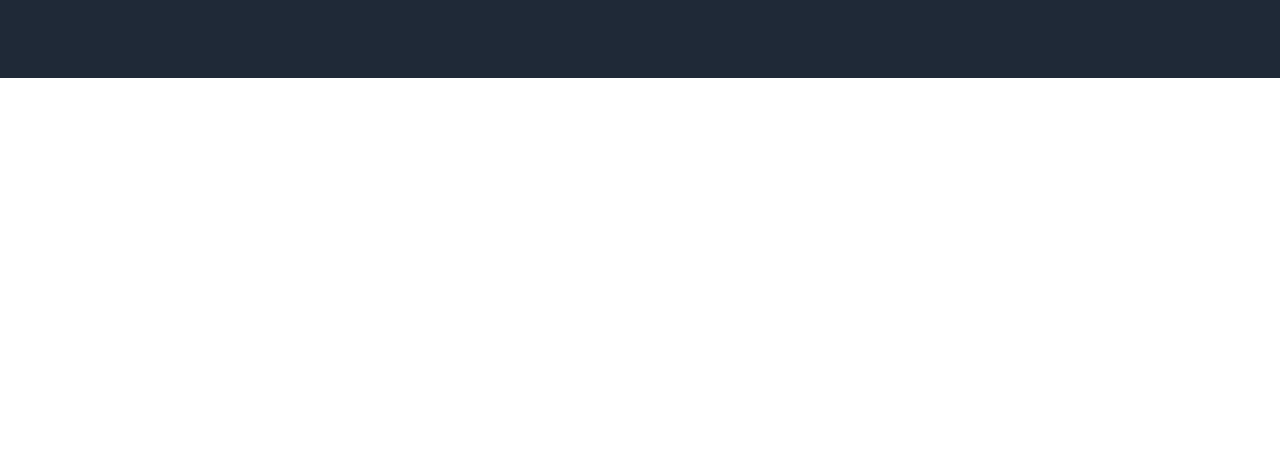
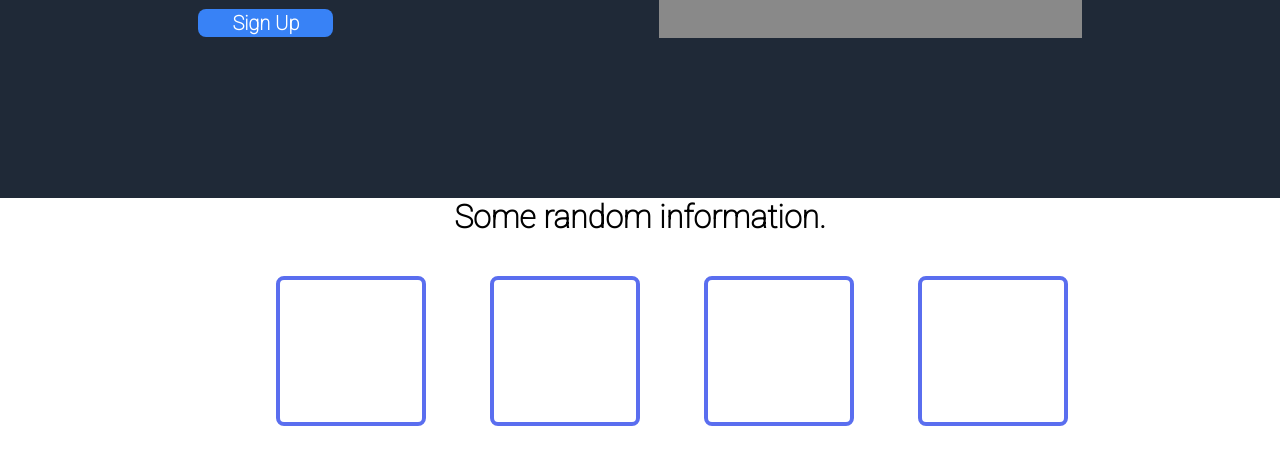
Before and after one commit to timsd21/landing-page-odin, a plain HTML site: page index.html in a window 1280 px wide. Shown: the part 422-898 px from the top of the page. Before the commit the page ends 800 px from the top, so only its background shows below. Drawn offline with Linux system fonts and the light colour scheme.

Commit message:
added the squares html plus css

```diff
--- a/index.html
+++ b/index.html
@@ -30,5 +30,14 @@
             <img src="" alt="this is a placeholder for an image">
         </div>
     </div>
+    <div class="squares-bod">
+        <h1 class="info">Some random information.</h1>
+        <div class="squares">
+        <div class="square"></div>
+        <div class="square"></div>
+        <div class="square"></div>
+        <div class="square"></div>
+    </div>
+    </div>
 </body>
 </html>
--- a/style.css
+++ b/style.css
@@ -34,7 +34,7 @@ font-weight: bolder;
 .awe{
     display: flex;
     justify-content: center;
-    height: 55vh;
+    height: 70vh;
     background-color: #1F2937;
     color:white;
     align-items: center;
@@ -70,3 +70,22 @@ font-weight: bolder;
     margin-top: 1.5vh;
     font-weight: 900;
 }
+
+.squares-bod{
+text-align: center;}
+
+.squares{
+display: flex;
+height:200px;
+justify-content: center;
+}
+.squares-bod h1{
+    margin-bottom: 5vh;
+}
+.square{
+    border: 4px solid rgb(90, 110, 239);
+    height:150px;
+    width: 150px;
+    margin-left: 5vw;
+    border-radius: 8px;
+}
```
